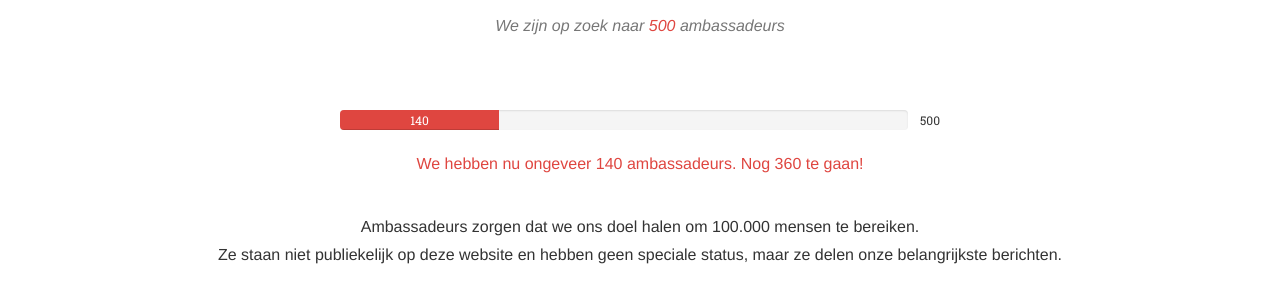
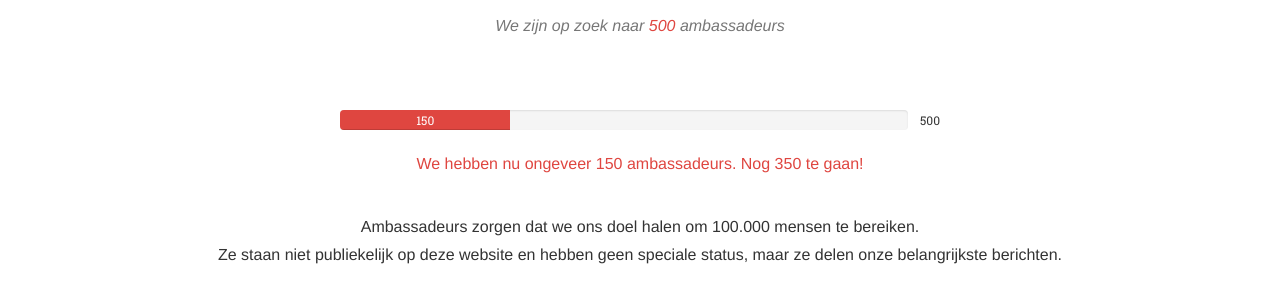
Before and after one commit to Een-nier-voor-Jeroen/Niervoorjeroen.nl-website, a Jekyll site: the page built from bedankt.html, in a window 1280 px wide and 900 px high, scrolled down 1650 px. Shown: the part 148-448 px from the top of the window. Built offline with Jekyll 4.4.1, drawn with Linux system fonts in a browser that asks for light colours; nearby versions of some CDN libraries; some web fonts are replaced.

Commit message:
150 ambassadeurs! 45.000 euro!

```diff
--- a/_includes/delen_ambassadeur.html
+++ b/_includes/delen_ambassadeur.html
@@ -39,13 +39,13 @@
                             500
                         </div>
                         <div class="progress">
-                            <div class="progress-bar" role="progressbar" aria-valuenow="140" aria-valuemin="0" aria-valuemax="500" style="width: 28%;">
-                                140
+                            <div class="progress-bar" role="progressbar" aria-valuenow="150" aria-valuemin="0" aria-valuemax="500" style="width: 30%;">
+                                150
                             </div>
                         </div>
                     </div>
                     <p class='text-primary'>
-                        We hebben nu ongeveer 140 ambassadeurs. Nog 360 te gaan!
+                        We hebben nu ongeveer 150 ambassadeurs. Nog 350 te gaan!
                     </p>
                     <p>
                         Ambassadeurs zorgen dat we ons doel halen om 100.000 mensen te bereiken.<br />
--- a/index.html
+++ b/index.html
@@ -21,10 +21,10 @@
                         € 180.000
                     </div>
                     <div class="progress" style="height: 40px; background-color: rgba(245,245,245,0.6);">
-                        <div class="progress-bar" role="progressbar" aria-valuenow="43000" aria-valuemin="0" aria-valuemax="180000" style="width: 24%; height: 40px; line-height: 40px;">
-                            € 43.000
+                        <div class="progress-bar" role="progressbar" aria-valuenow="45000" aria-valuemin="0" aria-valuemax="180000" style="width: 25%; height: 40px; line-height: 40px;">
+                            € 45.000
                         </div>
-                        <div class="progress-bar" style="line-height: 40px; width: 88%; text-align: left; padding-left: 10px; background: none;">Stand op 22-06 om 22:30</div>
+                        <div class="progress-bar" style="line-height: 40px; width: 88%; text-align: left; padding-left: 10px; background: none;">Stand op 23-06 om 19:30</div>
                     </div>
                 </div>
                 <p>
```
